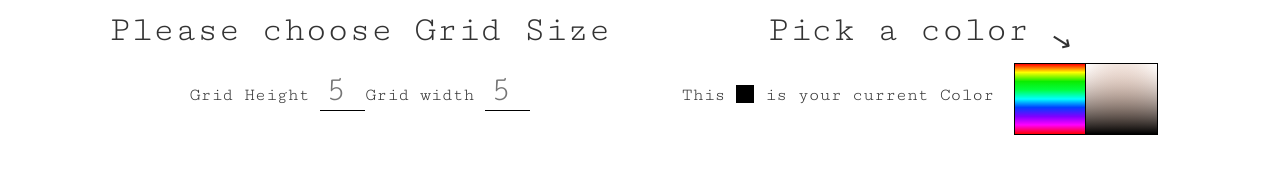
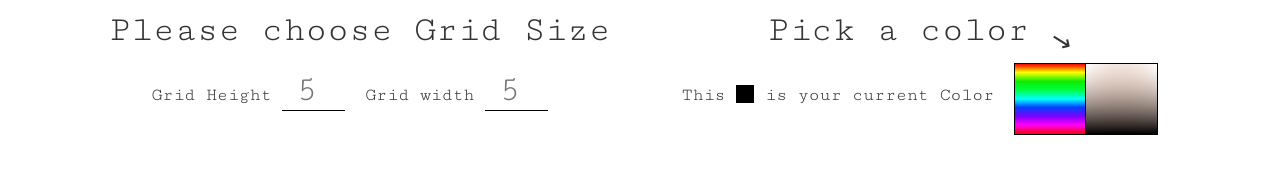
Before and after one commit to swestphal/pixel-art, a plain HTML site: page index.html in a window 1280 px wide. Shown: the part 169-339 px from the top of the page. Drawn offline with Linux system fonts and the light colour scheme; files whose address does not match are found by name.

Commit message:
fixed styling of number input

```diff
--- a/assets/css/styles.css
+++ b/assets/css/styles.css
@@ -163,7 +163,7 @@ input[type="reset"] {
 input[type="number"] {
     border: none;
     border-bottom: 1px solid #000;
-    width: 45px;
+    width: 63px;
     text-align: center;
     font-size: 1.414em;
     font-family: 'Cutive Mono', sans-serif;
@@ -239,6 +239,9 @@ header {
     line-height: 51px;
 }
 
+.form-control__subline:first-of-type label {
+    margin-right:20px;
+}
 footer {
     border-top: 1px solid #000;
     margin-top: auto;
```
